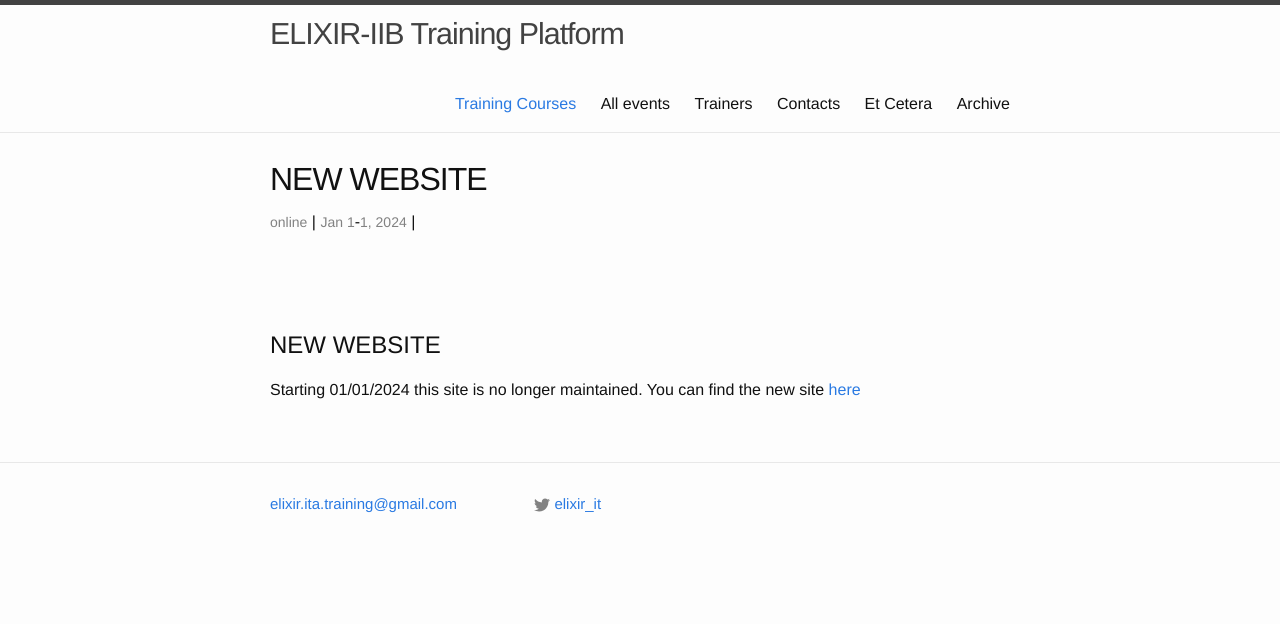
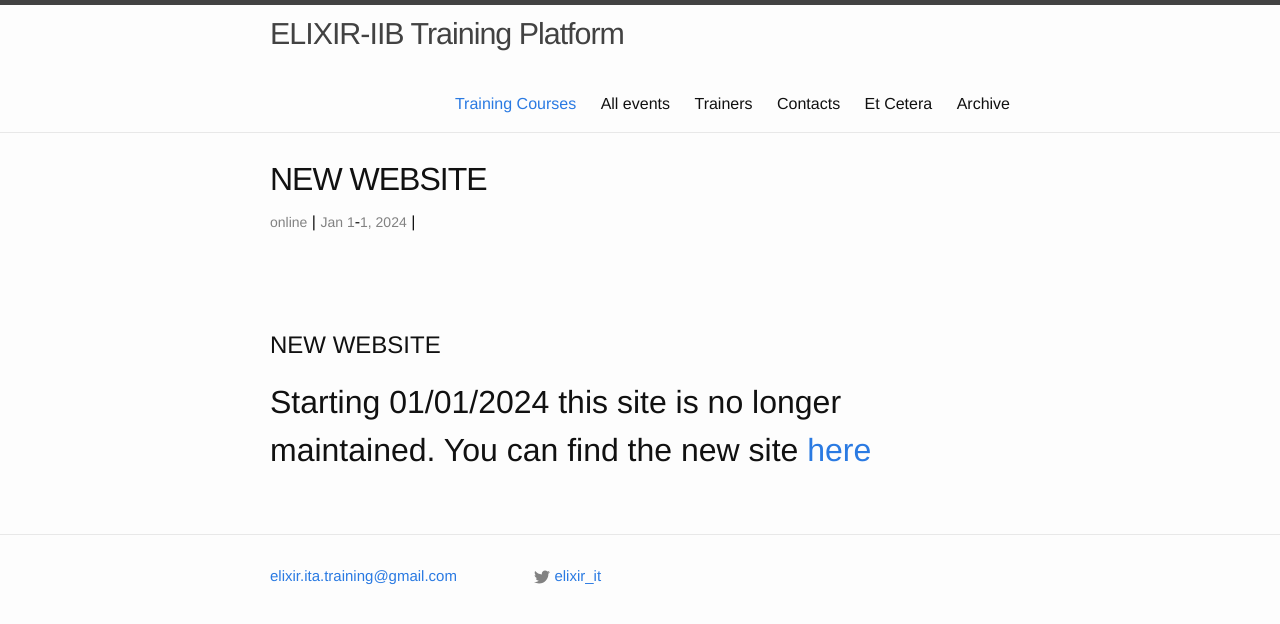
Before and after one commit to ELIXIR-IIB-training/website, a Jekyll site: the page built from _posts/2024-01-01-New_website.md, in a window 1280 px wide. Shown: the top 624 px of the page. Built offline with Jekyll 4.4.1, drawn with Linux system fonts in a browser that asks for light colours.

```diff
--- a/_posts/2024-01-01-New_website.md
+++ b/_posts/2024-01-01-New_website.md
@@ -11,4 +11,4 @@ description: "Starting 01/01/2024 this site is no longer maintained. You can fin
 
 
 # NEW WEBSITE
-Starting 01/01/2024 this site is no longer maintained. You can find the new site [here](https://elixir-iib-training.github.io/site/)
+## Starting 01/01/2024 this site is no longer maintained. You can find the new site [here](https://elixir-iib-training.github.io/site/)
```
